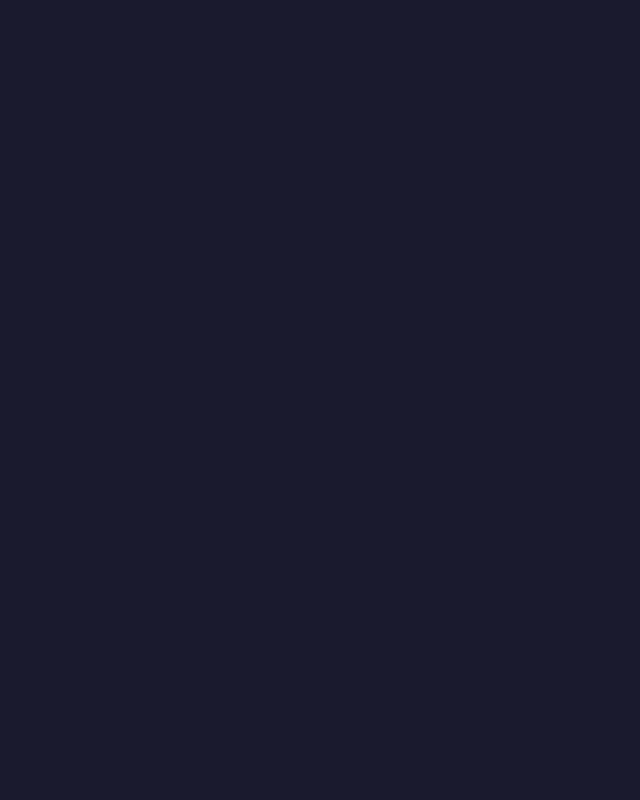
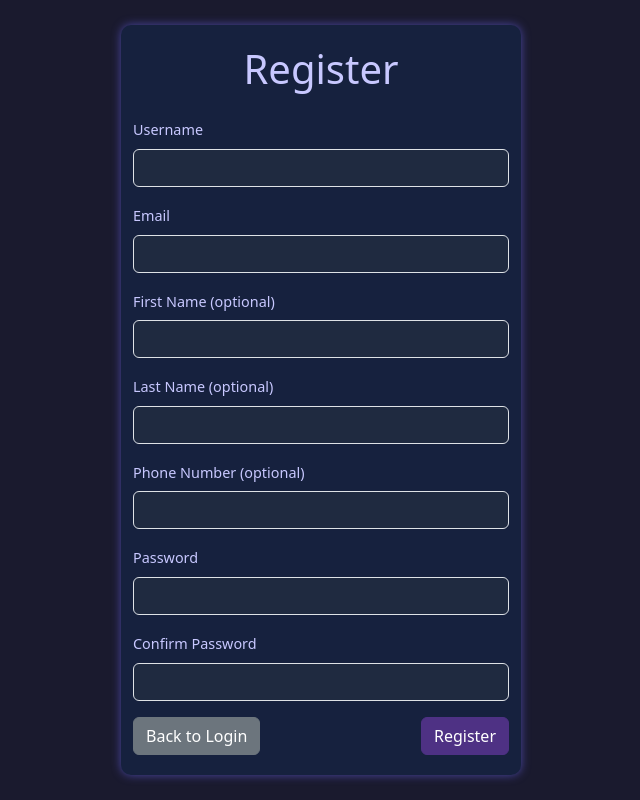
Before and after one commit to LuckyS-J/RentWise, a React (Create React App) app in the folder frontend/: page /register in a window 1280 px wide. Before the commit this address had no page. Shown: the whole page, without its empty margins (319-959 px from the left). Built offline with nearby package versions, Linux system fonts and the light colour scheme.

Commit message:
Updated loggin logic & added register via frontend

```diff
--- a/frontend/src/App.tsx
+++ b/frontend/src/App.tsx
@@ -3,25 +3,28 @@ import Login from './pages/login';
 import Dashboard from './pages/dashboard';
 import AddPropertyForm from './pages/property-add';
 import EditProperty from './pages/property-edit';
-import AddLeaseForm from './pages/AddLeaseForm'
+import AddLeaseForm from './pages/AddLeaseForm';
 import EditLeaseForm from './pages/EditLeaseForm';
 import AddPaymentForm from './pages/AddPaymentForm';
 import EditPaymenForm from './pages/EditPaymentForm';
 import LeaseDetail from './pages/LeaseDetail';
+import RequireAuth from './components/requireAuth';
+import Register from './pages/Register';
 
 function App() {
   return (
     <Router>
       <Routes>
-        <Route path="/" element={<Dashboard />} />
+        <Route path="/" element={<RequireAuth><Dashboard /></RequireAuth>} />
         <Route path="/login" element={<Login />} />
-        <Route path="/properties/add" element={<AddPropertyForm />} />
-        <Route path="/properties/:id/edit" element={<EditProperty />} />
-        <Route path="/leases/add" element={<AddLeaseForm />} />
-        <Route path="/leases/:id/edit" element={<EditLeaseForm />} />
-        <Route path="/payments/add" element={<AddPaymentForm />} />
-        <Route path="/payments/:id/edit" element={<EditPaymenForm />} />
-        <Route path="/leases/:id" element={<LeaseDetail />} />
+        <Route path="/register" element={<Register />} />
+        <Route path="/properties/add" element={<RequireAuth><AddPropertyForm /></RequireAuth>} />
+        <Route path="/properties/:id/edit" element={<RequireAuth><EditProperty /></RequireAuth>} />
+        <Route path="/leases/add" element={<RequireAuth><AddLeaseForm /></RequireAuth>} />
+        <Route path="/leases/:id/edit" element={<RequireAuth><EditLeaseForm /></RequireAuth>} />
+        <Route path="/payments/add" element={<RequireAuth><AddPaymentForm /></RequireAuth>} />
+        <Route path="/payments/:id/edit" element={<RequireAuth><EditPaymenForm /></RequireAuth>} />
+        <Route path="/leases/:id" element={<RequireAuth><LeaseDetail /></RequireAuth>} />
       </Routes>
     </Router>
   );
--- a/frontend/src/components/navbar.tsx
+++ b/frontend/src/components/navbar.tsx
@@ -5,9 +5,12 @@ import { useNavigate } from 'react-router-dom';
 const AppNavbar = () => {
   const navigate = useNavigate();
   const access = localStorage.getItem('access');
+  const username = localStorage.getItem('username');
 
   const handleLogout = () => {
     localStorage.removeItem('access');
+    localStorage.removeItem('refresh');
+    localStorage.removeItem('username');
     navigate('/login');
   };
 
@@ -21,32 +24,44 @@ const AppNavbar = () => {
         borderBottom: '1px solid #333',
       }}
     >
-      <Container fluid className="px-5">
-        <Navbar.Brand
+      <Container fluid className="px-5 d-flex align-items-center justify-content-between">
+        <div
+          style={{ cursor: 'pointer', color: '#c8c8ff', display: 'flex', alignItems: 'center', gap: '0.75rem' }}
           onClick={() => navigate('/')}
-          style={{ cursor: 'pointer', color: '#c8c8ff' }}
         >
-          RentWise
-        </Navbar.Brand>
+          <Navbar.Brand style={{ margin: 0, padding: 0 }}>RentWise</Navbar.Brand>
+          {username && (
+            <span style={{ fontSize: '0.9rem', color: '#a0a0ff', userSelect: 'none' }}>
+              Logged as: <strong>{username}</strong>
+            </span>
+          )}
+        </div>
+
         <Navbar.Toggle aria-controls="navbar-nav" />
         <Navbar.Collapse id="navbar-nav">
-          <Nav className="ms-auto">
+          <Nav className="ms-auto" style={{ alignItems: 'center' }}>
+            {access ? (
+              <>
                 <Nav.Link onClick={() => navigate('/')} style={{ color: '#c8c8ff' }}>
                   Dashboard
                 </Nav.Link>
 
-            {access && (
                 <Nav.Link
                   onClick={() => navigate('/properties/add')}
                   style={{ color: '#c8ffc8' }}
                 >
                   Add Property
                 </Nav.Link>
-            )}
 
                 <Nav.Link onClick={handleLogout} style={{ color: '#ff6b6b' }}>
                   Logout
                 </Nav.Link>
+              </>
+            ) : (
+              <Nav.Link onClick={() => navigate('/login')} style={{ color: '#6bc8ff' }}>
+                Login
+              </Nav.Link>
+            )}
           </Nav>
         </Navbar.Collapse>
       </Container>
--- /dev/null
+++ b/frontend/src/components/requireAuth.tsx
@@ -0,0 +1,12 @@
+import React from 'react';
+import { Navigate } from 'react-router-dom';
+
+const RequireAuth = ({ children }: { children: React.ReactElement }) => {
+  const access = localStorage.getItem('access');
+
+  const isAuthenticated = access && access !== 'undefined' && access !== '';
+
+  return isAuthenticated ? children : <Navigate to="/login" replace />;
+};
+
+export default RequireAuth;
--- /dev/null
+++ b/frontend/src/pages/Register.tsx
@@ -0,0 +1,175 @@
+import React, { useState } from 'react';
+import { useForm } from 'react-hook-form';
+import { useNavigate } from 'react-router-dom';
+
+type RegisterFormInputs = {
+  username: string;
+  email: string;
+  first_name: string;
+  last_name: string;
+  phone_number: string;
+  password: string;
+  re_password: string;
+};
+
+const Register = () => {
+  const navigate = useNavigate();
+  const {
+    register,
+    handleSubmit,
+    formState: { errors, isSubmitting }
+  } = useForm<RegisterFormInputs>();
+
+  const [serverError, setServerError] = useState<string | null>(null);
+
+  const onSubmit = async (data: RegisterFormInputs) => {
+    setServerError(null);
+
+    if (data.password !== data.re_password) {
+      setServerError('Passwords do not match');
+      return;
+    }
+
+    try {
+      const res = await fetch('http://localhost:8000/users/auth/users/', {
+        method: 'POST',
+        headers: { 'Content-Type': 'application/json' },
+        body: JSON.stringify(data),
+      });
+
+      if (res.ok) {
+        alert('Registration successful! Please login.');
+        navigate('/login');
+      } else {
+        const json = await res.json();
+        setServerError(JSON.stringify(json));
+      }
+    } catch {
+      setServerError('Registration failed. Please try again later.');
+    }
+  };
+
+  return (
+    <div className="d-flex justify-content-center align-items-center" style={{ minHeight: '100vh' }}>
+      <div className="container login-box" style={{ maxWidth: 400 }}>
+        <h1 className="mb-4 text-center">Register</h1>
+
+        {serverError && (
+          <div className="alert alert-danger" role="alert">
+            {serverError}
+          </div>
+        )}
+
+        <form onSubmit={handleSubmit(onSubmit)} noValidate>
+          <div className="mb-3">
+            <label htmlFor="username" className="form-label">Username</label>
+            <input
+              id="username"
+              type="text"
+              className={`form-control dark-input ${errors.username ? 'is-invalid' : ''}`}
+              {...register('username', { required: 'Username is required' })}
+              disabled={isSubmitting}
+            />
+            {errors.username && <div className="invalid-feedback">{errors.username.message}</div>}
+          </div>
+
+          <div className="mb-3">
+            <label htmlFor="email" className="form-label">Email</label>
+            <input
+              id="email"
+              type="email"
+              className={`form-control dark-input ${errors.email ? 'is-invalid' : ''}`}
+              {...register('email', {
+                required: 'Email is required',
+                pattern: {
+                  value: /^\S+@\S+$/i,
+                  message: 'Invalid email address',
+                },
+              })}
+              disabled={isSubmitting}
+            />
+            {errors.email && <div className="invalid-feedback">{errors.email.message}</div>}
+          </div>
+
+          <div className="mb-3">
+            <label htmlFor="first_name" className="form-label">First Name (optional)</label>
+            <input
+              id="first_name"
+              type="text"
+              className="form-control dark-input"
+              {...register('first_name')}
+              disabled={isSubmitting}
+            />
+          </div>
+
+          <div className="mb-3">
+            <label htmlFor="last_name" className="form-label">Last Name (optional)</label>
+            <input
+              id="last_name"
+              type="text"
+              className="form-control dark-input"
+              {...register('last_name')}
+              disabled={isSubmitting}
+            />
+          </div>
+
+          <div className="mb-3">
+            <label htmlFor="phone_number" className="form-label">Phone Number (optional)</label>
+            <input
+              id="phone_number"
+              type="tel"
+              className="form-control dark-input"
+              {...register('phone_number')}
+              disabled={isSubmitting}
+            />
+          </div>
+
+          <div className="mb-3">
+            <label htmlFor="password" className="form-label">Password</label>
+            <input
+              id="password"
+              type="password"
+              className={`form-control dark-input ${errors.password ? 'is-invalid' : ''}`}
+              {...register('password', { required: 'Password is required', minLength: { value: 8, message: 'Min 8 characters' } })}
+              disabled={isSubmitting}
+            />
+            {errors.password && <div className="invalid-feedback">{errors.password.message}</div>}
+          </div>
+
+          <div className="mb-3">
+            <label htmlFor="re_password" className="form-label">Confirm Password</label>
+            <input
+              id="re_password"
+              type="password"
+              className={`form-control dark-input ${errors.re_password ? 'is-invalid' : ''}`}
+              {...register('re_password', { required: 'Confirm password is required' })}
+              disabled={isSubmitting}
+            />
+            {errors.re_password && <div className="invalid-feedback">{errors.re_password.message}</div>}
+          </div>
+
+          <div className="d-flex justify-content-between">
+            <button
+              type="button"
+              className="btn btn-secondary"
+              onClick={() => navigate('/login')}
+              disabled={isSubmitting}
+            >
+              Back to Login
+            </button>
+
+            <button
+              type="submit"
+              className="btn btn-custom"
+              disabled={isSubmitting}
+            >
+              {isSubmitting ? 'Registering...' : 'Register'}
+            </button>
+          </div>
+        </form>
+      </div>
+    </div>
+  );
+};
+
+export default Register;
--- a/frontend/src/pages/login.tsx
+++ b/frontend/src/pages/login.tsx
@@ -23,6 +23,7 @@ function Login() {
       const res = await loginUser(data.username, data.password);
       localStorage.setItem('access', res.access);
       localStorage.setItem('refresh', res.refresh);
+      localStorage.setItem('username', data.username);
       navigate('/');
     } catch (err: any) {
       setLoginError(err.message);
@@ -80,6 +81,15 @@ function Login() {
             {isSubmitting ? 'Logging in...' : 'Login'}
           </button>
         </form>
+        <p className="mt-3 text-center" style={{ color: '#c8c8ff' }}>
+          Don't have an account?{' '}
+          <span
+            style={{ cursor: 'pointer', color: '#7c4dff', textDecoration: 'underline' }}
+            onClick={() => navigate('/register')}
+          >
+            Register here
+          </span>
+        </p>
       </div>
     </div>
   );
```
Lines whose indentation alone changed are shown as unchanged.
